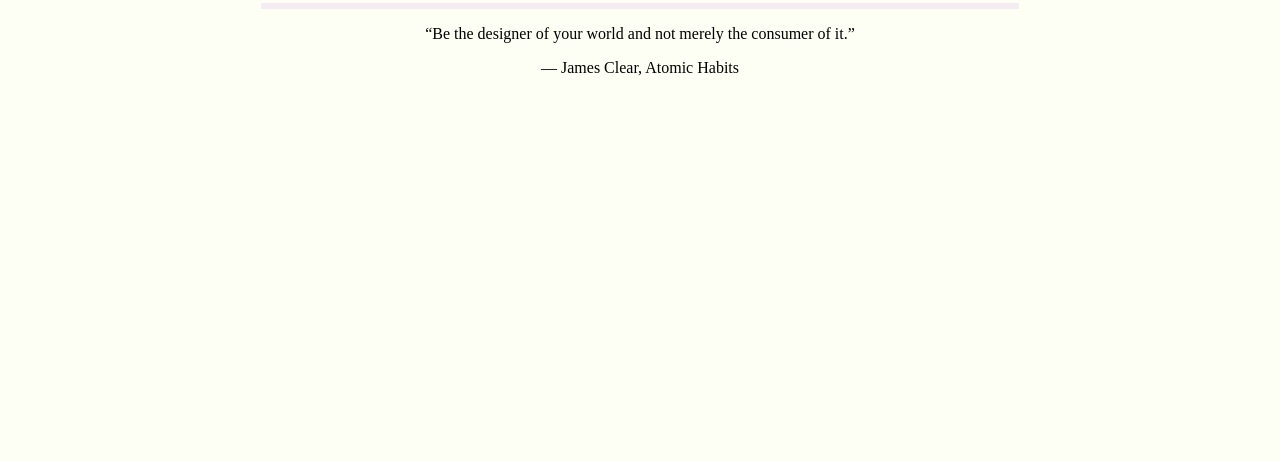
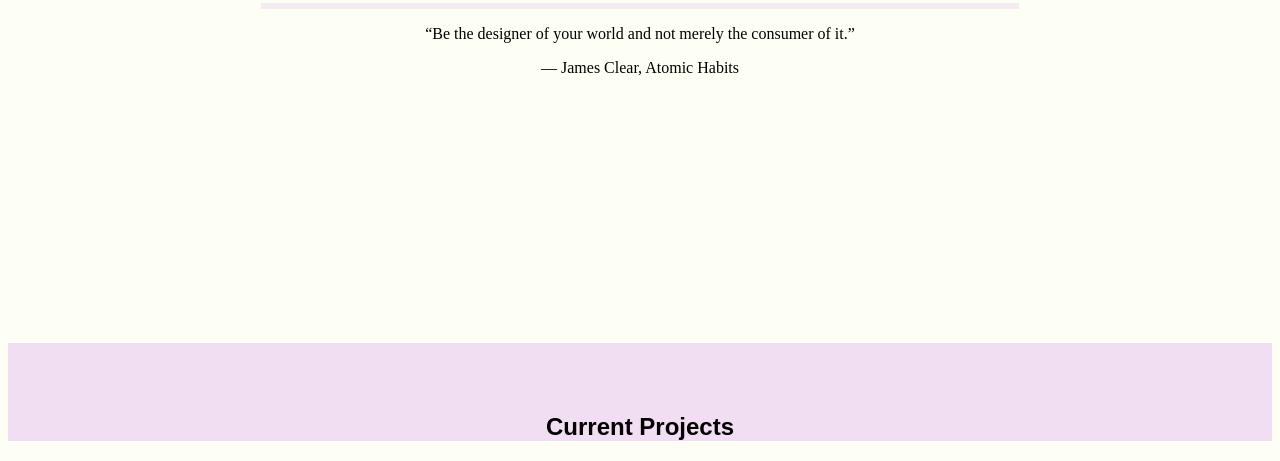
Before and after one commit to meaghenv/meaghenv.github.io, a plain HTML site: page index.html in a window 1280 px wide. Shown: the part 390-851 px from the top of the page. Before the commit the page ends 800 px from the top, so only its background shows below. Drawn offline with Linux system fonts and the light colour scheme.

Commit message:
Update index.html
Adding a section for current projects

```diff
--- a/index.html
+++ b/index.html
@@ -19,5 +19,11 @@
     </div>
 
   </section>
+
+  <section>
+  <div class="aboutme">
+    <h1> Current Projects </h1>
+  </div>
+</section>
   </body>
 </html>
```
